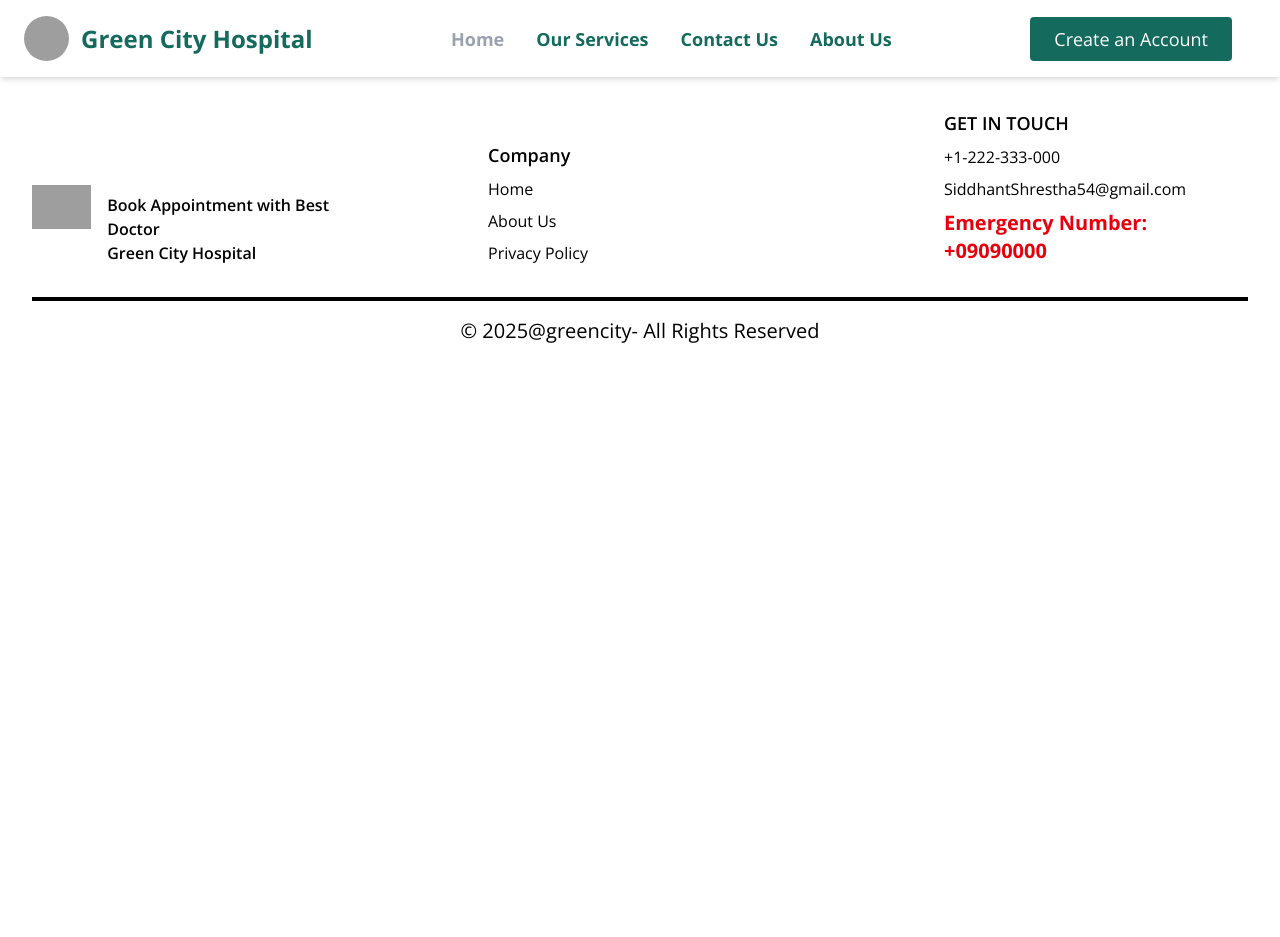
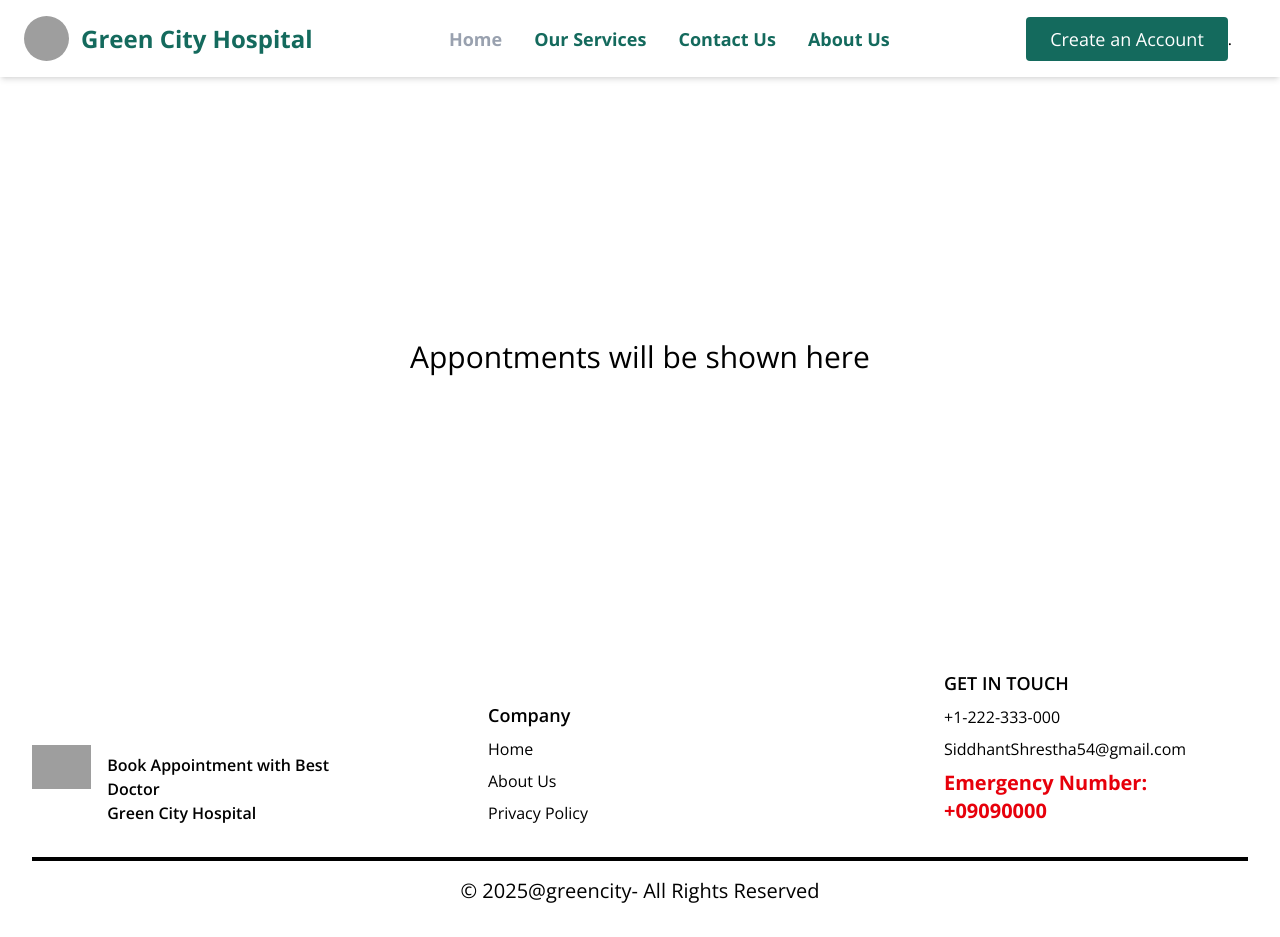
Before and after one commit to PratishaBista/doctor-appointment-system, a React (Vite) app in the folder Frontend/: page /bookedAppointment in a window 1280 px wide. Before the commit the page ends 800 px from the top, so only its background shows below. Built offline with nearby package versions, Linux system fonts and the light colour scheme; grey boxes are pictures that could not be loaded; a web font is replaced by a local one.

Commit message:
started working on bookedAppointments

```diff
--- a/Frontend/src/User/UserComponents/Navbar.jsx
+++ b/Frontend/src/User/UserComponents/Navbar.jsx
@@ -36,7 +36,7 @@ const Navbar = () => {
         {/* Logo */}
         <div className="flex items-center space-x-3">
           <img
-            className="h-[45px] w-[45px] rounded-full cursor-pointer transition transform hover:scale-105"
+            className="h-[45px] w-[45px] rounded-full cursor-pointer transition transform"
             onClick={() => {
               navigate("/");
               window.scrollTo(0, 0);
@@ -108,7 +108,8 @@ const Navbar = () => {
                 <div className="absolute right-0 mt-2 w-48 bg-white shadow-md rounded-md py-2 z-50">
                   <p onClick={()=>navigate("/profile")}
                   className="px-4 py-2 hover:bg-gray-100 cursor-pointer">Profile</p>
-                  <p className="px-4 py-2 hover:bg-gray-100 cursor-pointer">My Appointments</p>
+                  <p onClick={()=>navigate('bookedAppointment')}
+                  className="px-4 py-2 hover:bg-gray-100 cursor-pointer">My Appointments</p>
                   <p
                     onClick={() => navigate("/auth")}
                     className="px-4 py-2 hover:bg-gray-100 cursor-pointer text-red-600"
@@ -125,7 +126,7 @@ const Navbar = () => {
             >
               Create an Account
             </button>
-          )}
+          )}.
         </div>
       </div>
     </div>
--- a/Frontend/src/User/UserHome.jsx
+++ b/Frontend/src/User/UserHome.jsx
@@ -5,6 +5,7 @@ import Footer from './UserComponents/Footer';
 import HomeBody from './UserComponents/HomeBody';
 import MyProfile from './UserComponents/MyProfile';
 import Navbar from './UserComponents/Navbar';
+import BookedAppointment from './UserPages/BookedAppointment';
 import MyAppointment from './UserPages/MyAppointment';
 import OurServices from './UserPages/OurServices';
 import SelectedSpeciality from './UserPages/SelectedSpeciality';
@@ -21,6 +22,7 @@ function UserHome() {
         <Route path="/userAbout" element={<UserAbout />} />
         <Route path="/userContact" element={<UserContact />} />
         <Route path="/profile" element={<MyProfile />} />
+        <Route path="/bookedAppointment" element={<BookedAppointment />} />
         <Route path="/selectedSpeciality" element={<SelectedSpeciality/>}/>
         <Route path="/my-appointment/:docId" element={<MyAppointment />} />
       </Routes>
--- /dev/null
+++ b/Frontend/src/User/UserPages/BookedAppointment.jsx
@@ -0,0 +1,11 @@
+import React from 'react'
+
+const BookedAppointment = () => {
+  return (
+    <div className='min-h-[70vh] flex justify-center items-center'>
+      <h1 className="text-3xl">Appontments will be shown here</h1>
+    </div>
+  )
+}
+
+export default BookedAppointment
--- a/Frontend/src/User/UserPages/SelectedSpeciality.jsx
+++ b/Frontend/src/User/UserPages/SelectedSpeciality.jsx
@@ -30,7 +30,7 @@ const SelectedSpeciality = () => {
             scrollTo(0,0)
         }} className="mr-4">
           <img
-            className="h-10 w-10 border-2 border-gray-300 rounded-full p-1 hover:shadow-md transition"
+            className="h-10 w-10  rounded-full p-1 hover:shadow-md transition"
             src="https://encrypted-tbn0.gstatic.com/images?q=tbn:ANd9GcRz_Za2B3Wx4i28VoxCXNFt2fE0trwLSifnbg&s"
             alt="Go Back"
           />
```
Also changed, not shown: Frontend/src/pages/About.jsx (deleted), Frontend/src/pages/Appointment.jsx (deleted), Frontend/src/pages/Contact.jsx (deleted), Frontend/src/pages/Doctor.jsx (deleted), Frontend/src/pages/Home.jsx (deleted), Frontend/src/pages/Login.jsx (deleted), Frontend/src/pages/Profile.jsx (deleted).
